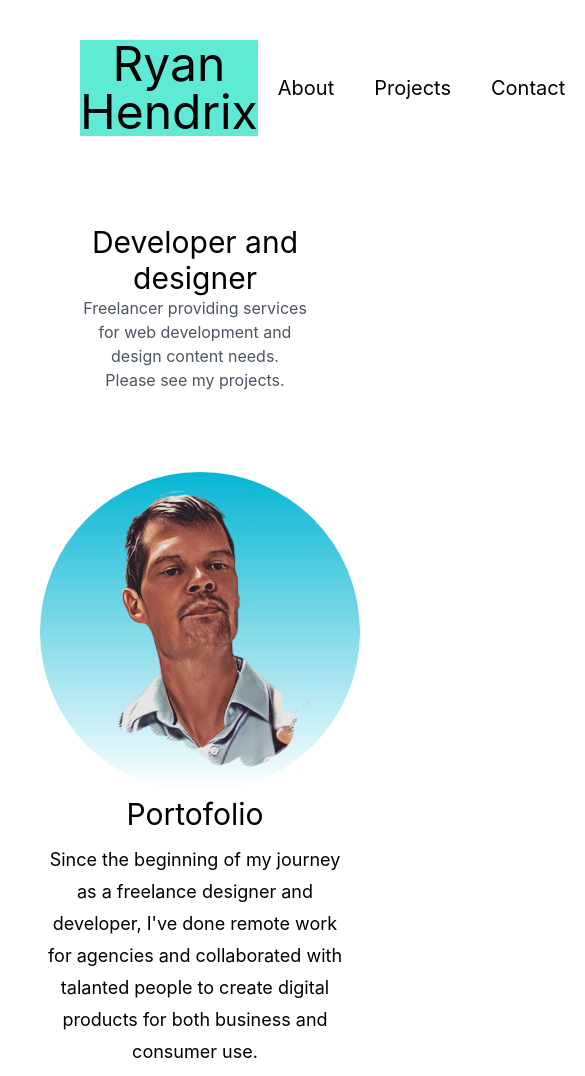
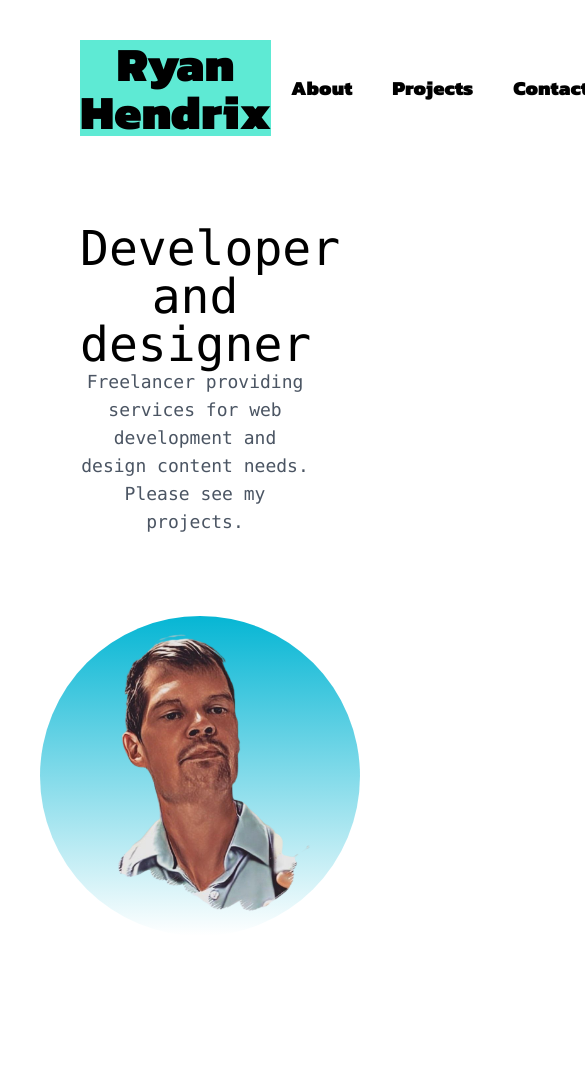
Before and after one commit to rhx1138/react-app-portfolio, a React (Create React App) app: page / in a window 390 px wide. Shown: the top 1076 px of the page, 585 px wide, since content can reach past the window. After the commit the page ends 936 px from the top, so only its background shows below. Built offline with nearby package versions, Linux system fonts and the light colour scheme.

Commit message:
fixed font issue, added new font, added mobile version screenshot

```diff
--- a/src/About.js
+++ b/src/About.js
@@ -3,23 +3,15 @@ function About () {
         <>
         <div className="">
         <div className="px-10">
-          <h1 className="text-3xl">Developer and designer</h1>
-          <p className="text-gray-600">Freelancer providing services for web development and design content needs.<br></br>
+          <h1 className="text-5xl font-mono">Developer and designer</h1>
+          <p className="text-lg text-gray-600 font-mono">Freelancer providing services for web development and design content needs.<br></br>
           Please see my projects.</p>
         </div>
         <div className="mx-auto bg-gradient-to-b from-cyan-500 rounded-full w-80 h-80 relative overflow-hidden mt-20 md:h-96 md:w-96">
               <img src={`${process.env.PUBLIC_URL}/propic1bg.png`} layout="fill" objectFit="cover" />
         </div>
         </div>
-        <div>
-        <h3 className="text-3xl py-1 dark:text-white ">Portofolio</h3>
-        <p className="text-lg py-2 leading-8">
-          Since the beginning of my journey as a freelance designer and
-          developer, I've done remote work for agencies
-          and collaborated with talanted people to create digital products
-          for both business and consumer use.
-        </p>
-      </div>
+
       </>
     )
 }
--- a/src/Projects.js
+++ b/src/Projects.js
@@ -1,5 +1,15 @@
 function Projects () {
     return (
+      <>
+      <div>
+        <h3 className="text-3xl py-1 dark:text-black ">Portofolio</h3>
+        <p className="text-lg py-2 leading-8 font-mono">
+          Since the beginning of my journey as a freelance designer and
+          developer, I've done remote work for agencies
+          and collaborated with talanted people to create digital products
+          for both business and consumer use.
+        </p>
+      </div>
         <section className="py-10">
           <div className="flex flex-col gap-10 py-10 lg:flex-row lg:flex-wrap">
             <div className="basis-1/3 flex-1 ">
@@ -44,6 +54,7 @@ function Projects () {
             </div>
           </div>
         </section>
+        </>
     )
 }
 
--- a/src/index.css
+++ b/src/index.css
@@ -1,8 +1,6 @@
 body {
   margin: 0;
-  font-family: -apple-system, BlinkMacSystemFont, 'Segoe UI', 'Roboto', 'Oxygen',
-    'Ubuntu', 'Cantarell', 'Fira Sans', 'Droid Sans', 'Helvetica Neue',
-    sans-serif;
+  font-family: 'Kanit', sans-serif;
   -webkit-font-smoothing: antialiased;
   -moz-osx-font-smoothing: grayscale;
 }
```
Also changed, not shown: public/port0.png (added), 1 other file (tests, documents, lock files or other folders).
